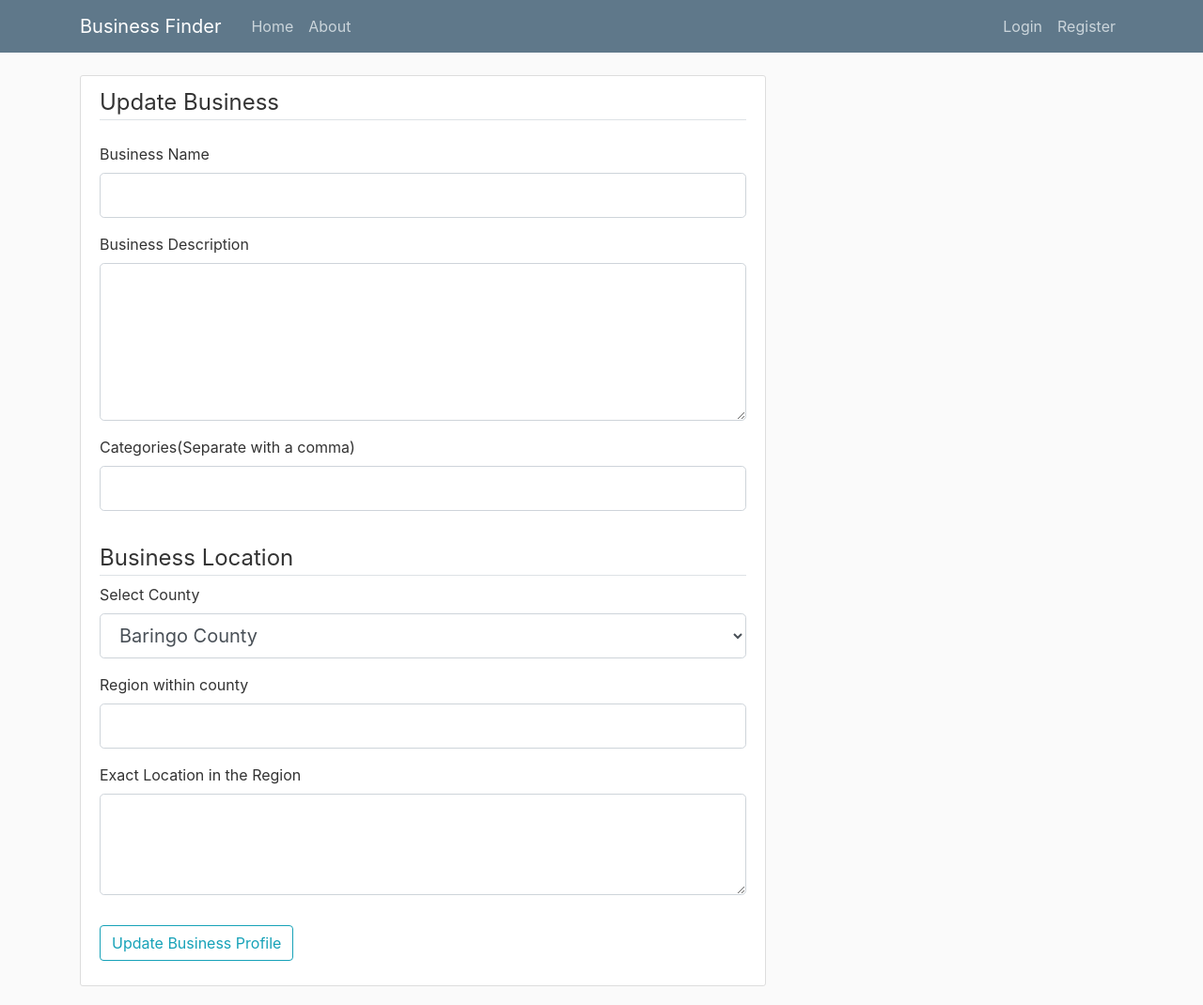
After one commit to dennohtu/businessFinder, a Flask app: template app/templates/update_business.html in a window 1280 px wide. The commit adds this page. Shown: the whole page at 94% size. Run offline with Flask 2, Linux system fonts and the light colour scheme; the template is opened without the code that fills it: values that come from a table or form of the project are taken from there, others are empty; some libraries are stand-ins or nearby versions.

```diff
--- a/app/forms.py
+++ b/app/forms.py
@@ -1,6 +1,7 @@
 from flask_wtf import FlaskForm
-from wtforms import StringField, PasswordField, SubmitField, BooleanField, TextAreaField
-from wtforms.validators import DataRequired, Email, EqualTo
+from wtforms import StringField, PasswordField, SubmitField, BooleanField, TextAreaField, SelectField
+from wtforms.validators import DataRequired, Email, EqualTo, ValidationError
+from app.model import User
 
 class RegistrationForm(FlaskForm):
     email = StringField('Email', validators=[DataRequired(), Email()])
@@ -9,6 +10,17 @@ class RegistrationForm(FlaskForm):
     confirm_password = PasswordField('Confirm Password', validators=[DataRequired(), EqualTo('password')])
     submit = SubmitField('Create account')
 
+    def validate_username(self, username):
+        user = User.query.filter_by(username=username.data).first()
+        if user:
+            raise ValidationError('Username is taken, please choose a different one')
+
+    def validate_email(self, email):
+        user = User.query.filter_by(email=email.data).first()
+        if user:
+            raise ValidationError('Email is taken, please choose a different one')
+
+
 class LoginForm(FlaskForm):
     email = StringField('Email', validators=[DataRequired(), Email()])
     password = PasswordField('Password', validators=[DataRequired()])
@@ -16,9 +28,117 @@ class LoginForm(FlaskForm):
     submit = SubmitField('Login')
 
 class RegBusinessForm(FlaskForm):
+    counties=[
+        ('Baringo','Baringo County'),
+        ('Bomet','Bomet County'),
+        ('Bungoma','Bungoma County'),
+        ('Busia','Busia County'),
+        ('Elgeyo Marakwet','Elgeyo Marakwet County'),
+        ('Embu','Embu County'),
+        ('Garissa','Garissa County'),
+        ('Homa Bay','Homa Bay County'),
+        ('Isiolo','Isiolo County'),
+        ('Kajiado','Kajiado County'),
+        ('Kakamega','Kakamega County'),
+        ('Kericho','Kericho County'),
+        ('Kiambu','Kiambu County'),
+        ('Kilifi','Kilifi County'),
+        ('Kirinyaga','Kirinyaga County'),
+        ('Kisii','Kisii County'),
+        ('Kisumu','Kisumu County'),
+        ('Kitui','Kitui County'),
+        ('Kwale','Kwale County'),
+        ('Laikipia','Laikipia County'),
+        ('Lamu','Lamu County'),
+        ('Machakos','Machakos County'),
+        ('Makueni','Makueni County'),
+        ('Mandera','Mandera County'),
+        ('Meru','Meru County'),
+        ('Migori','Migori County'),
+        ('Marsabit','Marsabit County'),
+        ('Mombasa','Mombasa County'),
+        ('Muranga','Muranga County'),
+        ('Nairobi','Nairobi County'),
+        ('Nakuru','Nakuru County'),
+        ('Nandi','Nandi County'),
+        ('Narok','Narok County'),
+        ('Nyamira','Nyamira County'),
+        ('Nyandarua','Nyandarua County'),
+        ('Nyeri','Nyeri County'),
+        ('Samburu','Samburu County'),
+        ('Siaya','Siaya County'),
+        ('Taita Taveta','Taita Taveta County'),
+        ('Tana River','Tana River County'),
+        ('Tharaka Nithi','Tharaka Nithi County'),
+        ('Trans Nzoia','Trans Nzoia County'),
+        ('Turkana','Turkana County'),
+        ('Uasin Gishu','Uasin Gishu County'),
+        ('Vihiga','Vihiga County'),
+        ('Wajir','Wajir County'),
+        ('West Pokot','West Pokot County')]
     email = StringField('Email Address', validators=[DataRequired(), Email()])
     name = StringField('Business Name', validators=[DataRequired()])
     description = TextAreaField('Business Description', render_kw={"rows": 5, "cols": 11},
         validators=[DataRequired()])
     category = StringField('Categories(Separate with a comma)', validators=[DataRequired()])
-    submit = SubmitField('Continue')
+    county = SelectField('Select County', choices=counties, validators=[DataRequired()])
+    region = StringField('Region within county', validators=[DataRequired()])
+    location = TextAreaField('Exact Location in the Region', render_kw={"rows":3, "cols":10}, validators=[DataRequired()])
+    submit = SubmitField('Register Business')
+
+class UpdateBusinessForm(FlaskForm):
+    counties=[
+        ('Baringo','Baringo County'),
+        ('Bomet','Bomet County'),
+        ('Bungoma','Bungoma County'),
+        ('Busia','Busia County'),
+        ('Elgeyo Marakwet','Elgeyo Marakwet County'),
+        ('Embu','Embu County'),
+        ('Garissa','Garissa County'),
+        ('Homa Bay','Homa Bay County'),
+        ('Isiolo','Isiolo County'),
+        ('Kajiado','Kajiado County'),
+        ('Kakamega','Kakamega County'),
+        ('Kericho','Kericho County'),
+        ('Kiambu','Kiambu County'),
+        ('Kilifi','Kilifi County'),
+        ('Kirinyaga','Kirinyaga County'),
+        ('Kisii','Kisii County'),
+        ('Kisumu','Kisumu County'),
+        ('Kitui','Kitui County'),
+        ('Kwale','Kwale County'),
+        ('Laikipia','Laikipia County'),
+        ('Lamu','Lamu County'),
+        ('Machakos','Machakos County'),
+        ('Makueni','Makueni County'),
+        ('Mandera','Mandera County'),
+        ('Meru','Meru County'),
+        ('Migori','Migori County'),
+        ('Marsabit','Marsabit County'),
+        ('Mombasa','Mombasa County'),
+        ('Muranga','Muranga County'),
+        ('Nairobi','Nairobi County'),
+        ('Nakuru','Nakuru County'),
+        ('Nandi','Nandi County'),
+        ('Narok','Narok County'),
+        ('Nyamira','Nyamira County'),
+        ('Nyandarua','Nyandarua County'),
+        ('Nyeri','Nyeri County'),
+        ('Samburu','Samburu County'),
+        ('Siaya','Siaya County'),
+        ('Taita Taveta','Taita Taveta County'),
+        ('Tana River','Tana River County'),
+        ('Tharaka Nithi','Tharaka Nithi County'),
+        ('Trans Nzoia','Trans Nzoia County'),
+        ('Turkana','Turkana County'),
+        ('Uasin Gishu','Uasin Gishu County'),
+        ('Vihiga','Vihiga County'),
+        ('Wajir','Wajir County'),
+        ('West Pokot','West Pokot County')]
+    name = StringField('Business Name')
+    description = TextAreaField('Business Description', render_kw={"rows": 5, "cols": 11})
+    category = StringField('Categories(Separate with a comma)')
+    county = SelectField('Select County', choices=counties)
+    region = StringField('Region within county')
+    location = TextAreaField('Exact Location in the Region', render_kw={"rows":3, "cols":10})
+    submit = SubmitField('Update Business Profile')
--- a/app/static/default.css
+++ b/app/static/default.css
@@ -17,6 +17,19 @@ body {
         text-align: center;
         padding: 0 20px;
     }
+    .grid-container {
+        display: grid;
+        grid-template-columns: auto auto auto;
+      }
+      .grid-item {
+        border: 1px solid rgba(0, 0, 0, 0.8);
+        text-align: center;
+      }
+      .grid-item .item-header{
+          font-size: 30px;
+          font-family: -apple-system, BlinkMacSystemFont, 'Segoe UI', Roboto, Oxygen, Ubuntu, Cantarell, 'Open Sans', 'Helvetica Neue', sans-serif;
+
+      }
 
     h1, h2, h3, h4, h5, h6 {
     color: #444444;
--- a/app/templates/layout.html
+++ b/app/templates/layout.html
@@ -28,7 +28,7 @@
                 </div>
                 <!-- Navbar Right Side -->
                 <div class="navbar-nav">
-                    {% if loggedIn %}
+                    {% if current_user.is_authenticated %}
                     <a class="nav-item nav-link" href="{{ url_for('newBiz') }}">Create Business</a>
                         <a class="nav-item nav-link" href="{{ url_for('signout') }}">Log out</a>
                     {% else %}
--- /dev/null
+++ b/app/templates/update_business.html
@@ -0,0 +1,95 @@
+{% extends "layout.html" %}
+{% block content %}
+<div class="content-section">
+    <form action="" method="POST">
+        {{ form.hidden_tag() }}
+        <fieldset class="form-group">
+            <legend class="border-bottom mb-4">Update Business</legend>
+            <div class="form-group">
+                {{ form.name.label(class="form-control-label")}}
+                {% if form.name.errors %}
+                    {{ form.name(class="form-control form-control-lg is-invalid") }}
+                    <div class="invalid-feedback">
+                        {%for error in form.name.errors %}
+                            <span>{{error}}</span>
+                        {% endfor %}
+                    </div>
+                {% else %}
+                    {{ form.name(class="form-control form-control-lg") }}
+                {% endif %}
+            </div>
+            <div class="form-group">
+                {{ form.description.label(class="form-control-label")}}
+                {% if form.description.errors %}
+                    {{ form.description(class="form-control form-control-lg is-invalid") }}
+                    <div class="invalid-feedback">
+                        {%for error in form.description.errors %}
+                            <span>{{error}}</span>
+                        {% endfor %}
+                    </div>
+                {% else %}
+                    {{ form.description(class="form-control form-control-lg") }}
+                {% endif %}
+            </div>
+            <div class="form-group">
+                {{ form.category.label(class="form-control-label")}}
+                {% if form.category.errors %}
+                    {{ form.category(class="form-control form-control-lg is-invalid") }}
+                    <div class="invalid-feedback">
+                        {%for error in form.category.errors %}
+                            <span>{{error}}</span>
+                        {% endfor %}
+                    </div>
+                {% else %}
+                    {{ form.category(class="form-control form-control-lg") }}
+                {% endif %}
+            </div>
+        </fieldset>
+        <fieldset class="form-group">
+            <legend class="border-bottom mb-2">Business Location</legend>
+            <div class="form-group">
+                {{ form.county.label(class="form-control-label")}}
+                {% if form.county.errors %}
+                    {{ form.county(class="form-control form-control-lg is-invalid") }}
+                    <div class="invalid-feedback">
+                        {%for error in form.county.errors %}
+                            <span>{{error}}</span>
+                        {% endfor %}
+                    </div>
+                {% else %}
+                    {{ form.county(class="form-control form-control-lg") }}
+                {% endif %}
+            </div>
+            <div class="form-group">
+                {{ form.region.label(class="form-control-label")}}
+                {% if form.region.errors %}
+                    {{ form.region(class="form-control form-control-lg is-invalid") }}
+                    <div class="invalid-feedback">
+                        {%for error in form.region.errors %}
+                            <span>{{error}}</span>
+                        {% endfor %}
+                    </div>
+                {% else %}
+                    {{ form.region(class="form-control form-control-lg") }}
+                {% endif %}
+            </div>
+            <div class="form-group">
+                {{ form.location.label(class="form-control-label")}}
+                {% if form.location.errors %}
+                    {{ form.location(class="form-control form-control-lg is-invalid") }}
+                    <div class="invalid-feedback">
+                        {%for error in form.location.errors %}
+                            <span>{{error}}</span>
+                        {% endfor %}
+                    </div>
+                {% else %}
+                    {{ form.location(class="form-control form-control-lg") }}
+                {% endif %}
+            </div>
+        </fieldset>
+        <div class="form-group">
+            {{ form.submit(class="btn btn-outline-info") }}
+        </div>
+    </form>
+</div>
+{% endblock content  %}
--- a/config.py
+++ b/config.py
@@ -1,3 +1,4 @@
 DEBUG = True
 ##Secret key to handle cookie encryption
 SECRET_KEY = '9e08f244b77f44ca910461519b2e0ed6'
+SQLALCHEMY_DATABASE_URI = 'sqlite:///site.db'
--- a/requirements.txt
+++ b/requirements.txt
@@ -3,6 +3,8 @@ cffi==1.11.5
 Click==7.0
 Flask==1.0.2
 Flask-Bcrypt==0.7.1
+Flask-Login==0.4.1
+Flask-SQLAlchemy==2.3.2
 Flask-WTF==0.14.2
 itsdangerous==1.1.0
 Jinja2==2.10
@@ -10,5 +12,6 @@ MarkupSafe==1.1.0
 pkg-resources==0.0.0
 pycparser==2.19
 six==1.11.0
+SQLAlchemy==1.2.14
 Werkzeug==0.14.1
 WTForms==2.2.1
```
Also changed, not shown: app/__init__.py (+8 -0 lines), app/database.py (deleted, +0 -93 lines), app/model.py (added, +69 -0 lines), app/templates/create_business.html (+42 -0 lines), app/templates/index.html (+41 -1 lines), app/views.py (+46 -73 lines), app/site.db (added), app/static/default.jpeg (renamed from app/static/landing.jpeg), 1 other file.
